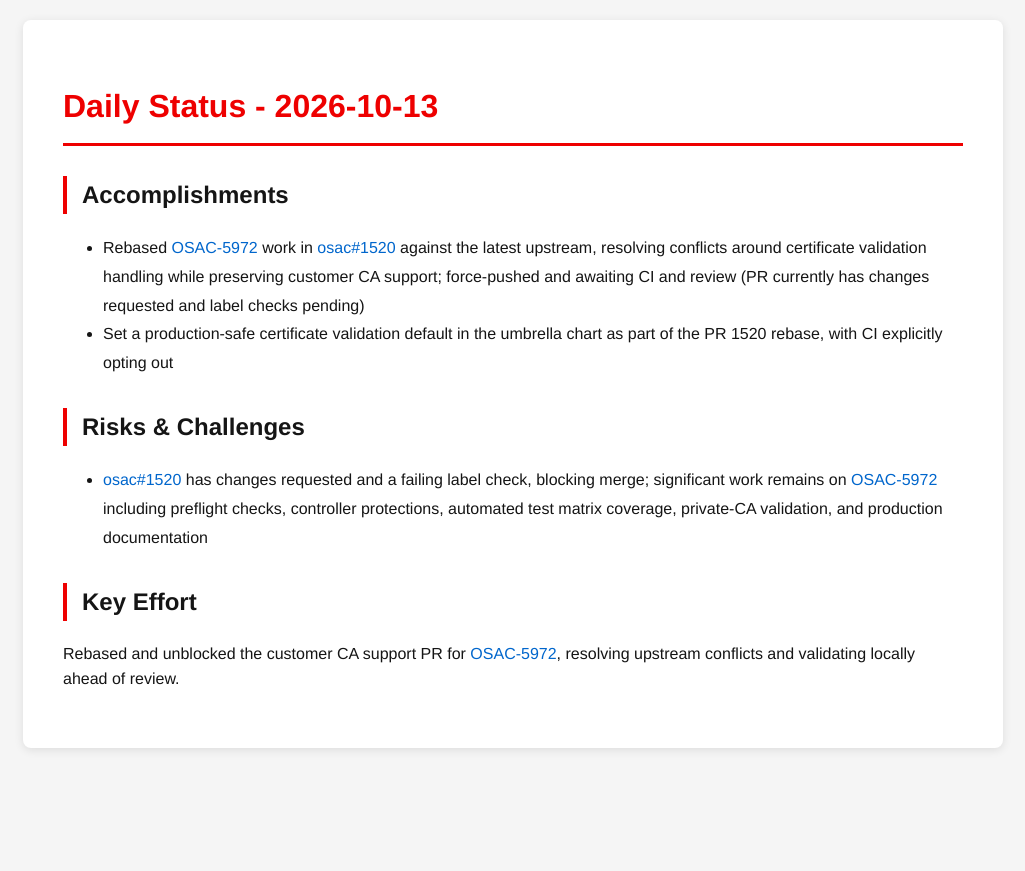
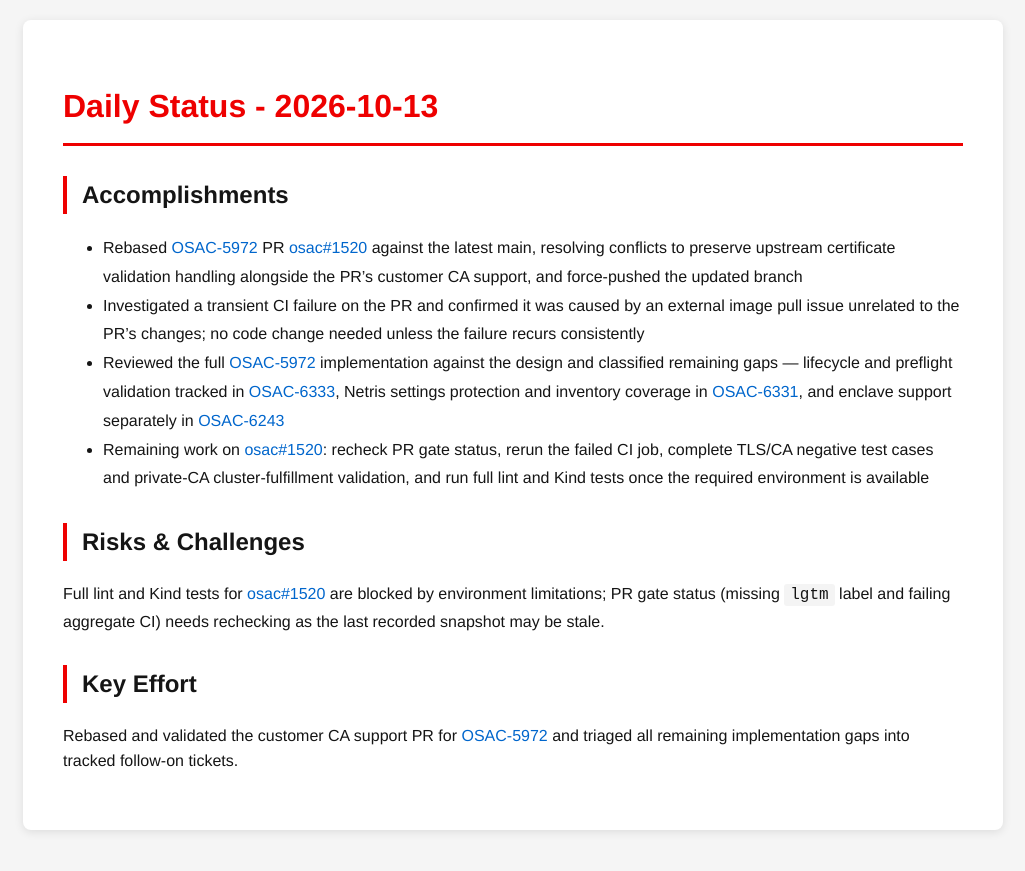
Before and after one commit to tzvatot/daily-status, a Jekyll site: the page built from 2026-10-13.md, in a window 1280 px wide. Shown: the top 871 px of the page, without its empty margins (127-1152 px from the left). Built offline with Jekyll 4.4.1, drawn with Linux system fonts in a browser that asks for light colours.

Commit message:
Daily status update - 2026-10-13

```diff
--- a/2026-10-13.md
+++ b/2026-10-13.md
@@ -7,11 +7,13 @@ date: 2026-10-13
 # Daily Status - 2026-10-13
 
 ## Accomplishments
-- Rebased [OSAC-5972](https://redhat.atlassian.net/browse/OSAC-5972) work in [osac#1520](https://github.com/osac-project/osac/pull/1520) against the latest upstream, resolving conflicts around certificate validation handling while preserving customer CA support; force-pushed and awaiting CI and review (PR currently has changes requested and label checks pending)
-- Set a production-safe certificate validation default in the umbrella chart as part of the PR 1520 rebase, with CI explicitly opting out
+- Rebased [OSAC-5972](https://redhat.atlassian.net/browse/OSAC-5972) PR [osac#1520](https://github.com/osac-project/osac/pull/1520) against the latest main, resolving conflicts to preserve upstream certificate validation handling alongside the PR's customer CA support, and force-pushed the updated branch
+- Investigated a transient CI failure on the PR and confirmed it was caused by an external image pull issue unrelated to the PR's changes; no code change needed unless the failure recurs consistently
+- Reviewed the full [OSAC-5972](https://redhat.atlassian.net/browse/OSAC-5972) implementation against the design and classified remaining gaps — lifecycle and preflight validation tracked in [OSAC-6333](https://redhat.atlassian.net/browse/OSAC-6333), Netris settings protection and inventory coverage in [OSAC-6331](https://redhat.atlassian.net/browse/OSAC-6331), and enclave support separately in [OSAC-6243](https://redhat.atlassian.net/browse/OSAC-6243)
+- Remaining work on [osac#1520](https://github.com/osac-project/osac/pull/1520): recheck PR gate status, rerun the failed CI job, complete TLS/CA negative test cases and private-CA cluster-fulfillment validation, and run full lint and Kind tests once the required environment is available
 
 ## Risks & Challenges
-- [osac#1520](https://github.com/osac-project/osac/pull/1520) has changes requested and a failing label check, blocking merge; significant work remains on [OSAC-5972](https://redhat.atlassian.net/browse/OSAC-5972) including preflight checks, controller protections, automated test matrix coverage, private-CA validation, and production documentation
+Full lint and Kind tests for [osac#1520](https://github.com/osac-project/osac/pull/1520) are blocked by environment limitations; PR gate status (missing `lgtm` label and failing aggregate CI) needs rechecking as the last recorded snapshot may be stale.
 
 ## Key Effort
-Rebased and unblocked the customer CA support PR for [OSAC-5972](https://redhat.atlassian.net/browse/OSAC-5972), resolving upstream conflicts and validating locally ahead of review.
+Rebased and validated the customer CA support PR for [OSAC-5972](https://redhat.atlassian.net/browse/OSAC-5972) and triaged all remaining implementation gaps into tracked follow-on tickets.
```
